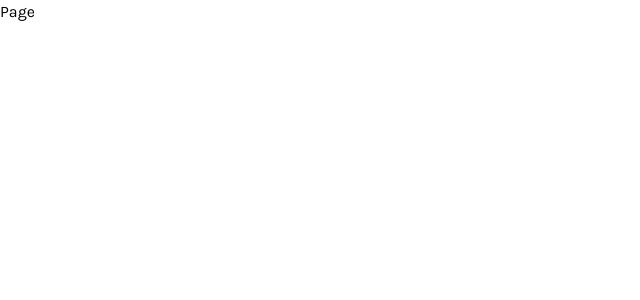
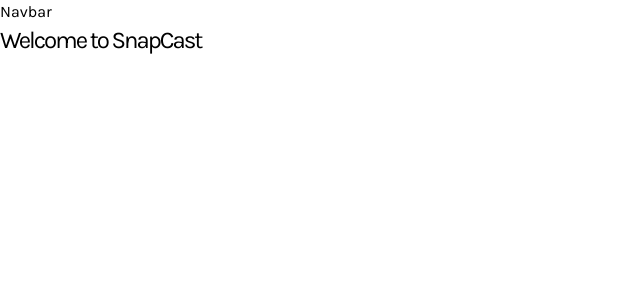
Before and after one commit to meltjacTechs/SnapCast, a Next.js app: page / in a window 1280 px wide. Shown: the top 300 px of the page, without its empty margins (0-640 px from the left). Built offline with nearby package versions, Linux system fonts and the light colour scheme.

Commit message:
feat: add layout and navbar components for page structure

```diff
--- /dev/null
+++ b/app/(auth)/sign-in/page.tsx
@@ -0,0 +1,8 @@
+import React from 'react'
+
+const Page = () => {
+    return (
+        <div>Page</div>
+    )
+}
+export default Page
--- /dev/null
+++ b/app/(root)/layout.tsx
@@ -0,0 +1,13 @@
+import {ReactNode} from "react";
+import Navbar from "@/components/Navbar";
+
+
+const Layout = ({ children } : { children: ReactNode } ) => {
+    return (
+        <div>
+            <Navbar />
+            {children}
+        </div>
+    )
+}
+export default Layout
--- /dev/null
+++ b/app/(root)/page.tsx
@@ -0,0 +1,11 @@
+import React from 'react'
+
+const Page = () => {
+  return (
+    <div>
+      <h1 className="text-2xl font-karlaclear">Welcome to SnapCast</h1>
+    </div>
+  )
+}
+
+export default Page
--- a/app/page.tsx
+++ /dev/null
@@ -1,9 +0,0 @@
-import React from 'react'
-
-const Page = () => {
-  return (
-    <div>Page</div>
-  )
-}
-
-export default Page
--- /dev/null
+++ b/components/Navbar.tsx
@@ -0,0 +1,8 @@
+import React from 'react'
+
+const Navbar = () => {
+    return (
+        <div>Navbar</div>
+    )
+}
+export default Navbar
```
